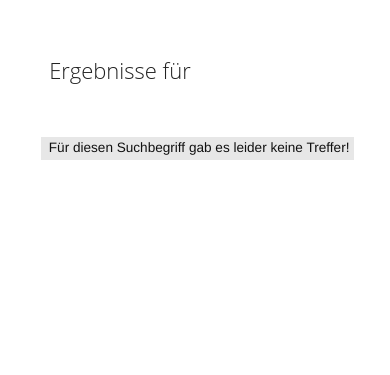
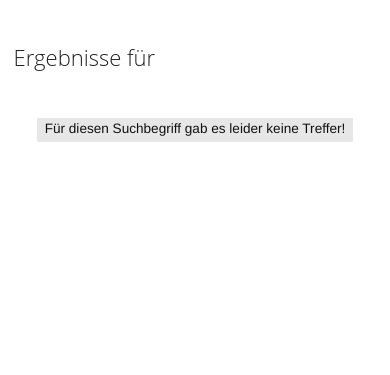
Before and after one commit to CrazyCrud/shithouse-poetry-website, a PHP site: page /search.php in a window 390 px wide. Shown: the part 45-420 px from the top of the page. Run offline with PHP 8.4, Linux system fonts and the light colour scheme; style sheets or scripts are compiled from the project's sources.

Commit message:
Users are now asked specifically to transcribe a certain type of picture and searchresults styling was changed

```diff
--- a/css/pages/search.css
+++ b/css/pages/search.css
@@ -196,10 +196,12 @@ input[type="password"].loginField {
 
 .results-container {
   overflow: hidden;
-  padding: 0.618rem 1.618rem;
+  /* padding: $space_minus1 $space_plus1; */
   padding-bottom: 0; }
   .results-container .headline-container {
     margin-top: 0.618rem;
     margin-bottom: 0.618rem;
     padding-right: 0.618rem;
     padding-left: 0.618rem; }
+
+@media screen and (max-width: 640px) { }
--- a/css/pages/search.scss
+++ b/css/pages/search.scss
@@ -2,7 +2,7 @@
 
 .results-container{
 	overflow: hidden;
-	padding: $space_minus1 $space_plus1;
+	/* padding: $space_minus1 $space_plus1; */
 	padding-bottom: 0;
 
 	.headline-container{
@@ -12,3 +12,11 @@
 		padding-left: $space_minus1;
 	}
 }
+
+@media screen and (max-width: 640px){
+	.results-container{
+		.headline-container{
+
+		}
+	}
+}
--- a/js/GalleryView.js
+++ b/js/GalleryView.js
@@ -165,7 +165,7 @@ var GalleryView = (function(){
 			}
 
 			if(elementData.nsfw){
-				$parent.append("<div class='nsfw'><div class='nsfw-text'>" + elementData.transcription + " (NSFW)</div></div>");
+				$parent.append("<div class='nsfw'><div class='nsfw-text'>" + elementData.transcription + "</br>(NSFW)</div></div>");
 			}
 
 			if(!isDesktop){
--- a/search.php
+++ b/search.php
@@ -60,11 +60,10 @@
 			</header>
 			<section id="maincontent">
 				<div class="row">
-					<div class="small-12 medium-11 medium-centered large-10 large-centered columns results-container">
+					<div class="small-12 full-width columns results-container">
 						<div class="small-12 columns headline-container">
 							<h3>Ergebnisse für <i class="search-term"></i></h3>
 						</div>
-						<div class="small-12 columns">
 						<div class="infinite-container">
 							<div class="justifiedGallery" id="images">
 
@@ -72,7 +71,6 @@
 							<div class="small-12 columns message-container">
 								<img id="loading-spinner" src="img/global/loading.gif"/>
 								<span class="message"></span>
-								</div>
 							</div>
 						</div>
 					</div>
```
Lines whose indentation alone changed are shown as unchanged.
